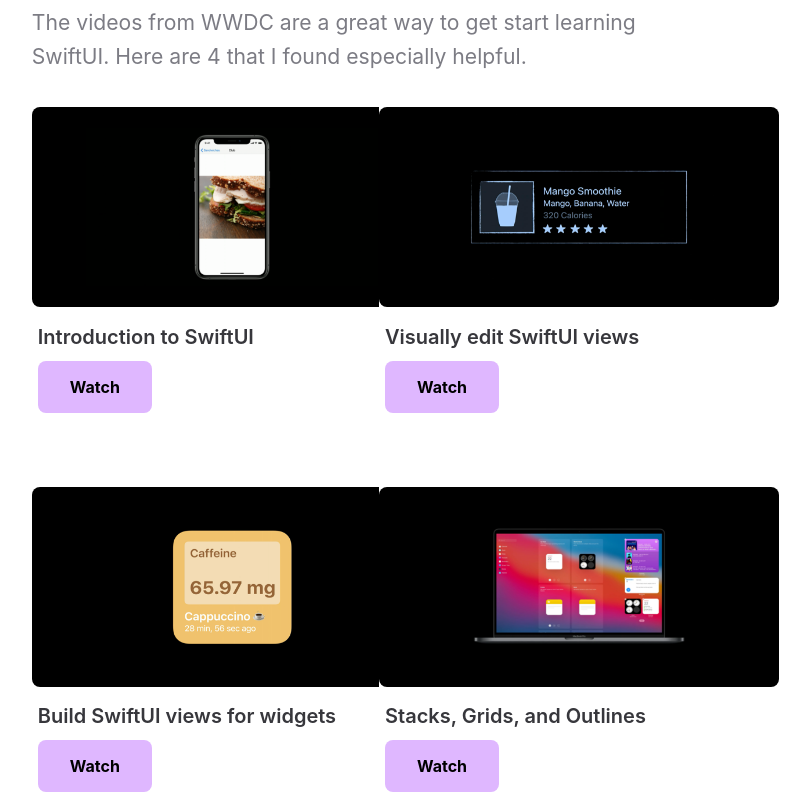
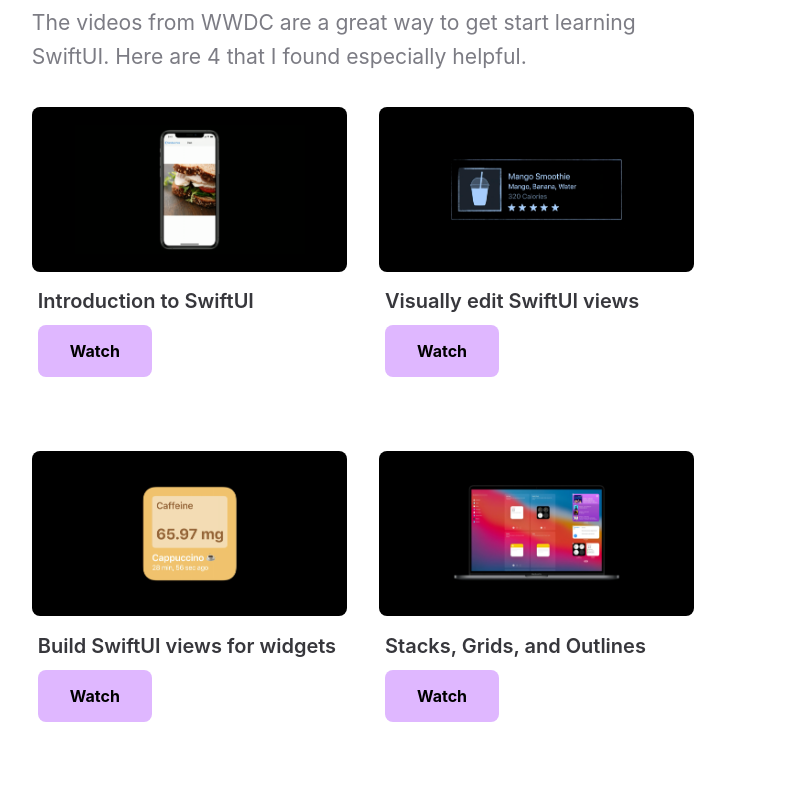
Before and after one commit to philipcdavis/swiftuifordesigners.github.io, a Next.js app: page /guide in a window 1280 px wide. Shown: the part 2255-3049 px from the top of the page, without its empty margins (277-1087 px from the left). Built offline with nearby package versions, Linux system fonts and the light colour scheme.

Commit message:
trying rebass images

```diff
--- a/components/Card.js
+++ b/components/Card.js
@@ -1,6 +1,7 @@
 import React from "react";
 import Link from "next/link";
-import { Box, Text, Flex } from "rebass";
+// import Image from "next/image";
+import { Box, Text, Flex, Image } from "rebass";
 import styled from "styled-components";
 import { colors } from "./Utils";
 import { Btn } from "./Button";
@@ -53,7 +54,7 @@ export function MediaCard(props) {
   return (
     <Box width={[1, 1 / 2]} m={0}>
       <Card mb={5} mx={3} p={0}>
-        <img width="400" height="200" src={props.src} />
+        <Image width="400" height="200" src={props.src} />
         <Box pt={20} px={"6px"}>
           <Text
             color={colors.primaryText}
--- a/pages/guide.js
+++ b/pages/guide.js
@@ -1,8 +1,9 @@
 import Head from "../components/Head";
 import GradientBlur from "../components/GradientBlur";
 import Link from "next/link";
+// import Image from "next/image";
 import Logo from "../components/Logo";
-import { Box, Flex, Text } from "rebass";
+import { Box, Flex, Text, Image } from "rebass";
 import { colors } from "../components/Utils";
 import styled from "styled-components";
 import { SystemCard, MediaCard } from "../components/Card";
@@ -233,7 +234,7 @@ export default function Guide() {
 
         <Box textAlign="center">
           <Box mb={"90px"} ml={"-2px"} opacity={0.4}>
-            <img src="/Icon.svg" width="37px" height="37px" />
+            <Image src="/Icon.svg" width="37px" height="37px" />
           </Box>
           <h2>SwiftUI Resources for Designers</h2>
           <Text mt={4}>
```
